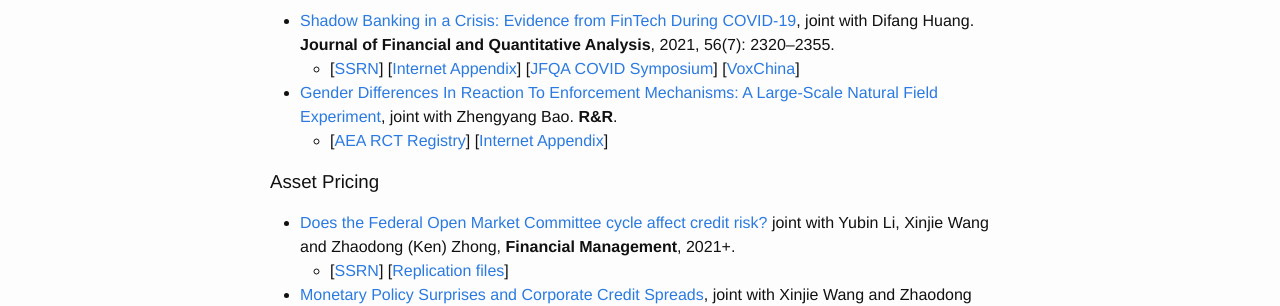
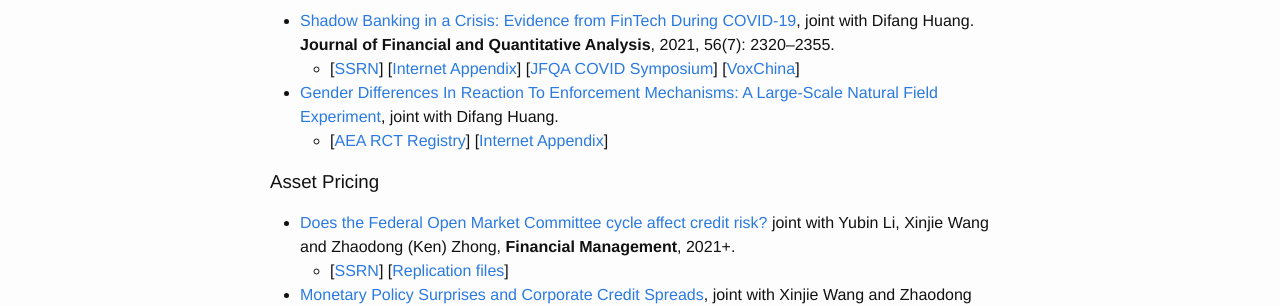
Before and after one commit to zhengyang-bao/zhengyang-bao.github.io, a Jekyll site: the page built from index.md, in a window 1280 px wide. Shown: the part 240-546 px from the top of the page. Built offline with Jekyll 4.4.1, drawn with Linux system fonts in a browser that asks for light colours.

Commit message:
Update index.md

```diff
--- a/index.md
+++ b/index.md
@@ -11,7 +11,7 @@ layout: default
 ### Financial technology
 - [Shadow Banking in a Crisis: Evidence from FinTech During COVID-19](https://doi.org/10.1017/S0022109021000430), joint with Difang Huang. **Journal of Financial and Quantitative Analysis**, 2021, 56(7): 2320–2355.
   - [[SSRN](https://papers.ssrn.com/sol3/papers.cfm?abstract_id=3734770)] [[Internet Appendix](https://drive.google.com/file/d/1xmnwf_dNR22ohyOeyFoZBCG_6OGv9Gvm/view?usp=sharing)] [[JFQA COVID Symposium](https://player.mediaamp.io/p/U8-EDC/x3q6FTruIMqL/embed/select/media/seU2G5zFXY7m?form=html)] [[VoxChina](http://voxchina.org/show-3-241.html)]
-- [Gender Differences In Reaction To Enforcement Mechanisms: A Large-Scale Natural Field Experiment](https://papers.ssrn.com/sol3/papers.cfm?abstract_id=3641282), joint with Zhengyang Bao. **R&R**.
+- [Gender Differences In Reaction To Enforcement Mechanisms: A Large-Scale Natural Field Experiment](https://papers.ssrn.com/sol3/papers.cfm?abstract_id=3641282), joint with Difang Huang.
   - [[AEA RCT Registry](https://www.socialscienceregistry.org/trials/6095)] [[Internet Appendix](https://drive.google.com/file/d/1tpA5k_htPn27juShLqt8xYgwvCnz9bg2/view?usp=sharing)]
 
 ### Asset Pricing
```
